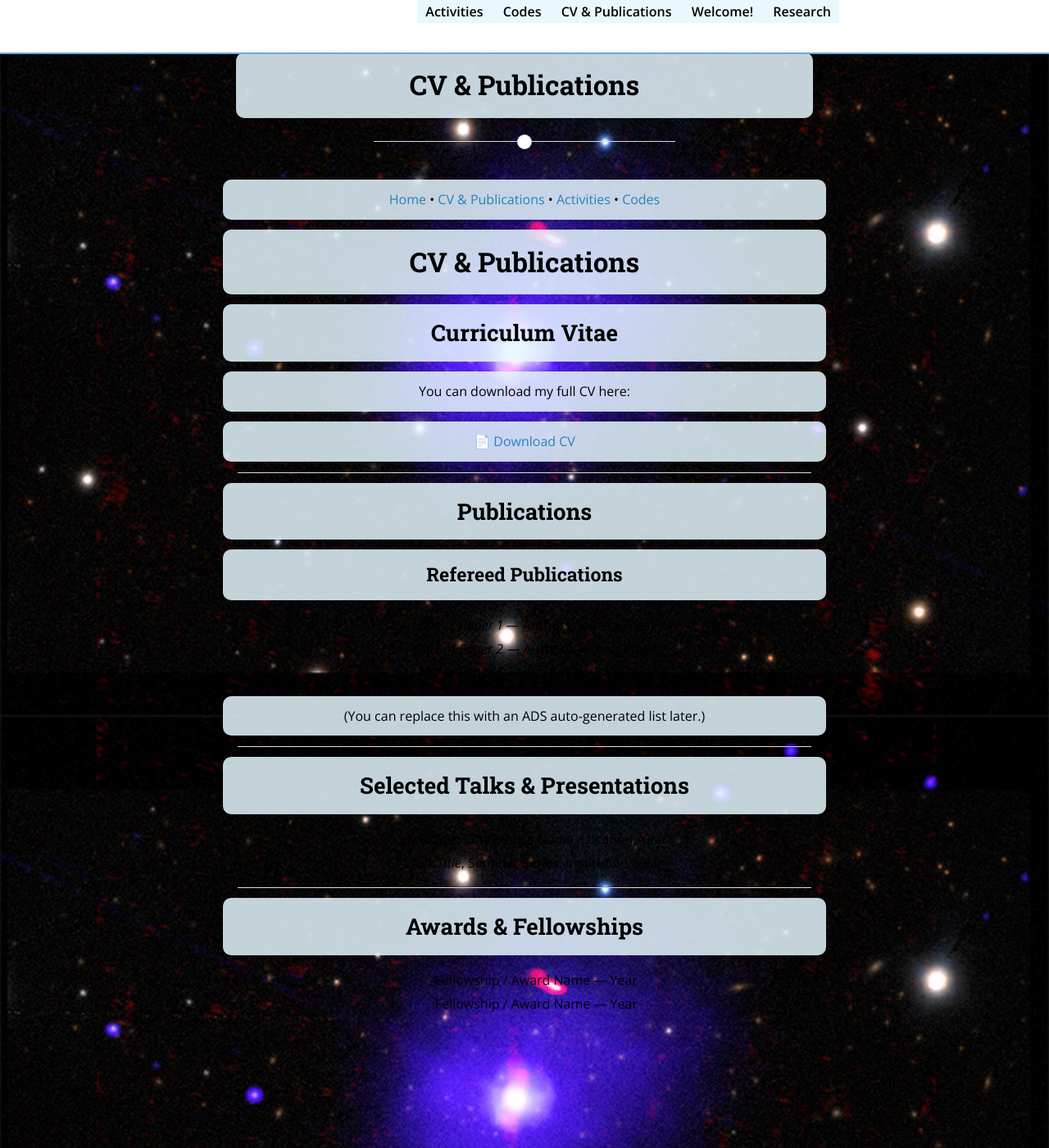
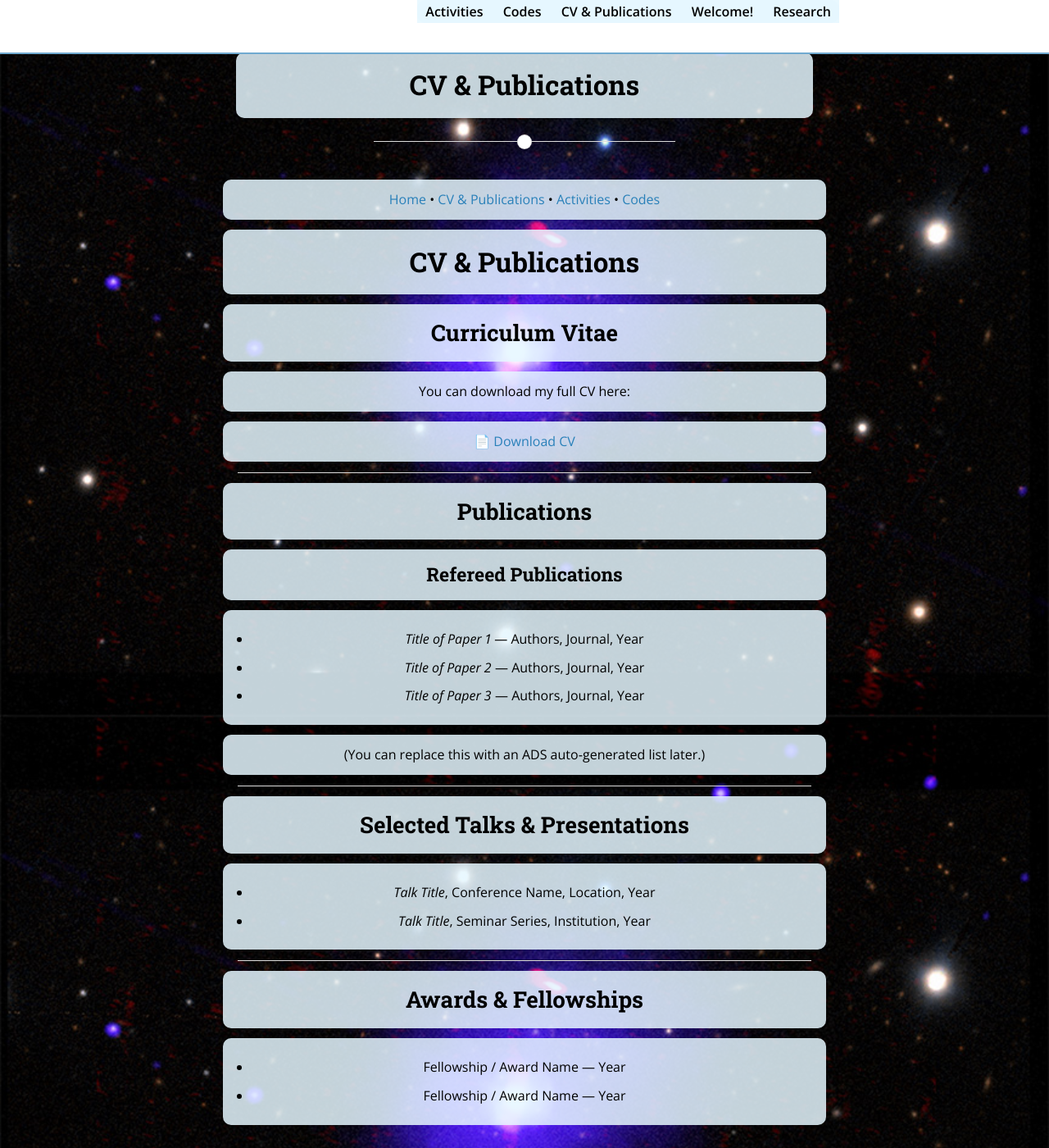
Before and after one commit to jsiskreynes-astro/jsiskreynes-astro.github.io, a Jekyll site: the page built from js/publications-cv.md, in a window 1280 px wide and 1400 px high, scrolled down 38 px. Shown: the whole window at 82% size. Built offline with Jekyll 4.4.1, drawn with Linux system fonts in a browser that asks for light colours; nearby versions of some CDN libraries; our own code applies the rules of GitHub Pages for plain Markdown files.

Commit message:
Update main.scss

```diff
--- a/css/main.scss
+++ b/css/main.scss
@@ -58,6 +58,21 @@ p {
   color: black;
 };
 
+ul, ol {
+  background: rgba(230, 247, 255, 0.85);
+  padding: 15px 35px;
+  border-radius: 10px;
+  max-width: 800px;
+  margin: 12px auto;
+  color: black;
+}
+
+li {
+  background: none;
+  padding: 0;
+  margin: 6px 0;
+}
+
 /* Remove background from containers so no extra blue appears */
 main, article, section, div {
   background: none !important;
```
